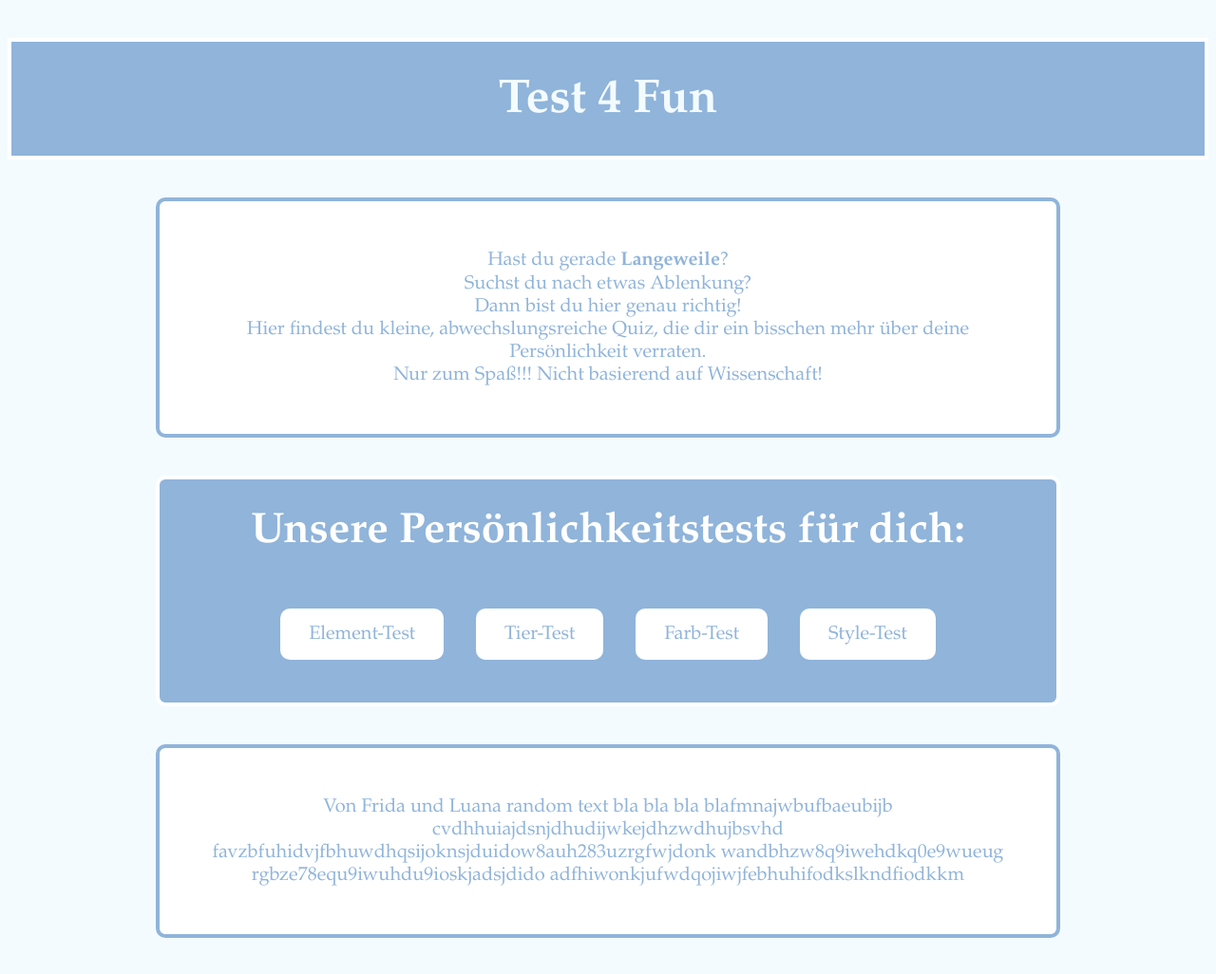
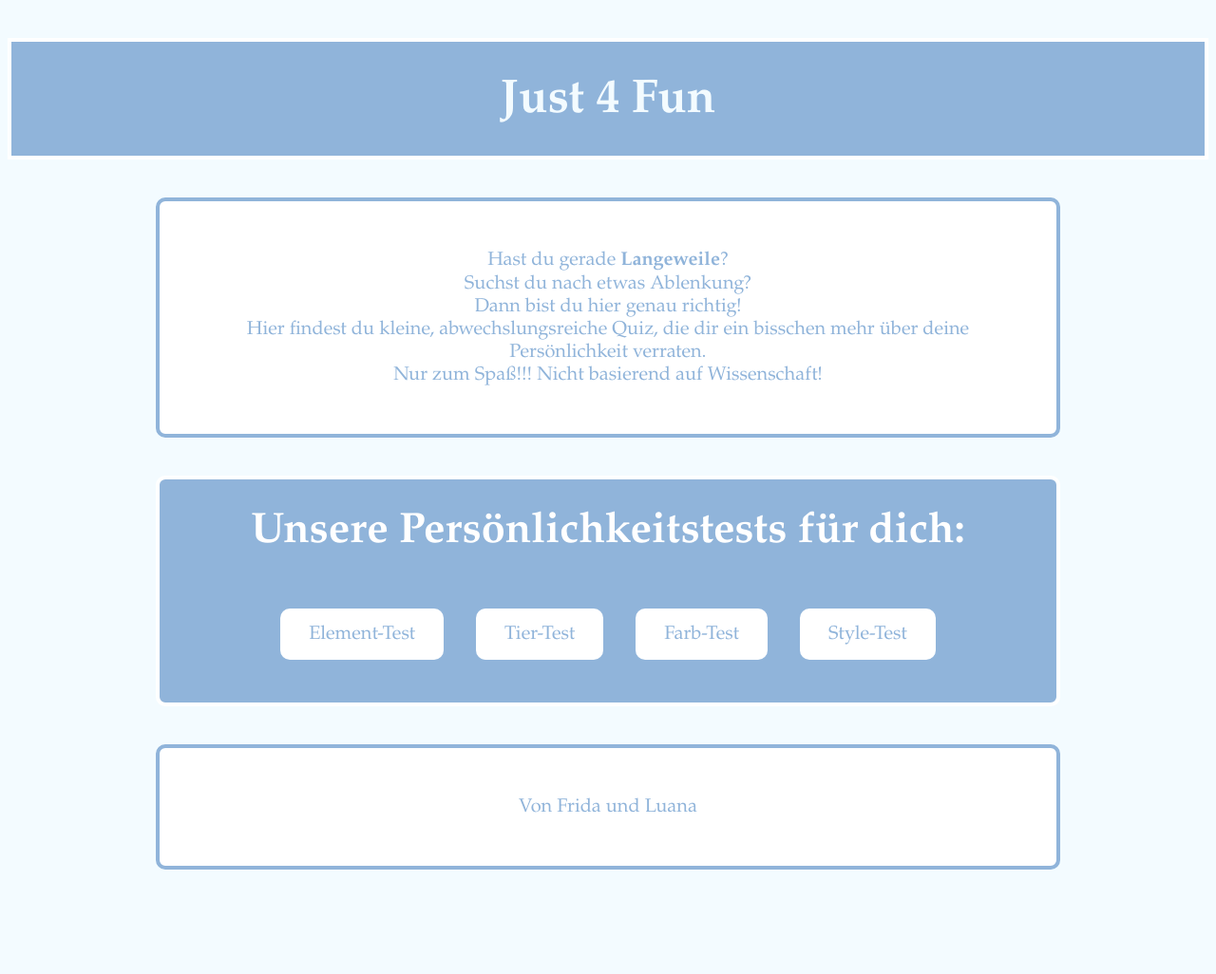
Before and after one commit to Luzitia/Tests4Fun, a plain HTML site: page index.html in a window 1280 px wide. Shown: the whole page at 95% size. After the commit the page ends 956 px from the top, so only its background shows below. Drawn offline with Linux system fonts and the light colour scheme.

Commit message:
Erste Version von Just4Fun

```diff
--- a/index.html
+++ b/index.html
@@ -3,13 +3,13 @@
 <head>
     <meta charset="UTF-8">
     <link rel="stylesheet" href="index.css">
-    <title>Tests4Fun</title>
+    <title>Just4Fun</title>
 </head>
 
 <body>
     <!-- Informationstext -->
     <div id="headline" class="hl">
-        <h1>Test 4 Fun</h1>
+        <h1>Just 4 Fun</h1>
     </div>
 
     <div class="info-block">
@@ -38,10 +38,7 @@
         </div>
 
     <div class="info-block">
-        <p>Von Frida und Luana random text bla bla bla blafmnajwbufbaeubijb cvdhhuiajdsnjdhudijwkejdhzwdhujbsvhd
-        favzbfuhidvjfbhuwdhqsijoknsjduidow8auh283uzrgfwjdonk wandbhzw8q9iwehdkq0e9wueug
-        rgbze78equ9iwuhdu9ioskjadsjdido
-        adfhiwonkjufwdqojiwjfebhuhifodkslkndfiodkkm</p>
+        <p>Von Frida und Luana</p>
     </div>
 
 </body>
```
